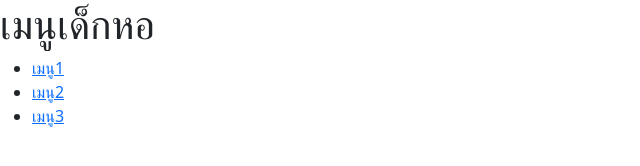
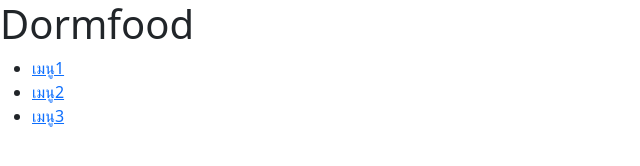
Before and after one commit to RatiphongW/dormfood, a plain HTML site: page index.html in a window 1280 px wide. Shown: the whole page, without its empty margins (0-640 px from the left). Drawn offline with nearby package versions, Linux system fonts and the light colour scheme.

Commit message:
Feature/Edit index

```diff
--- a/index.html
+++ b/index.html
@@ -7,7 +7,7 @@
 
 </head>
 <body>
-    <h1>เมนูเด็กหอ</h1>
+    <h1>Dormfood</h1>
     <ul>
         <li>
             <a href="menu1.html">เมนู1</a>
```
